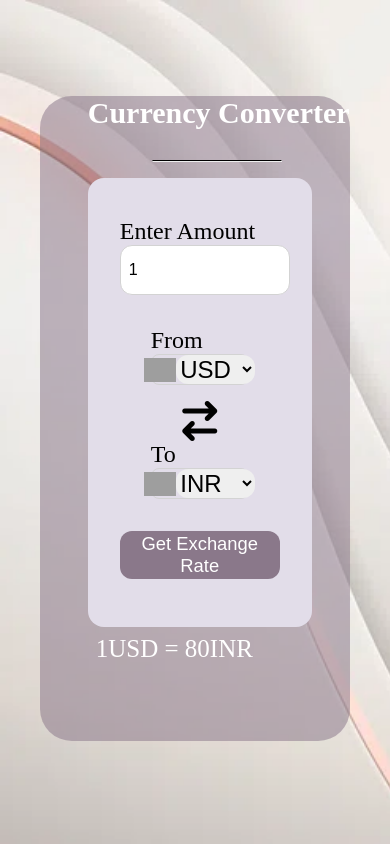
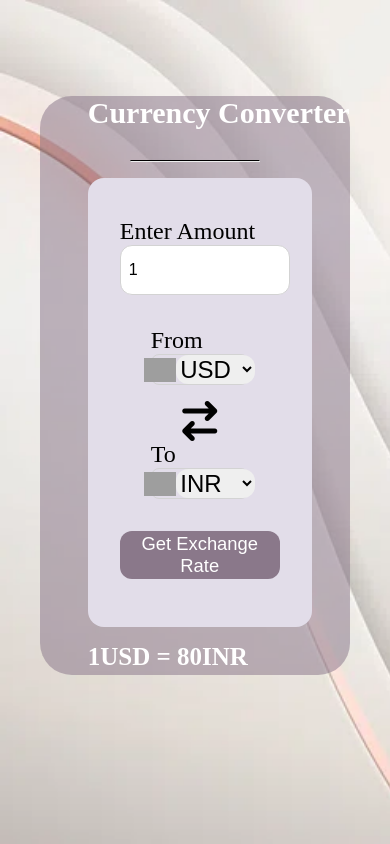
Before and after one commit to jayshreejatpr/Currency-converter, a plain HTML site: page index.html in a window 390 px wide. Drawn offline with Linux system fonts and the light colour scheme; no server answers; grey boxes are pictures that could not be loaded.

Commit message:
Add files via upload

```diff
--- a/style.css
+++ b/style.css
@@ -17,6 +17,7 @@
   .contain {
     background-color: #8a788a87;
     padding: 3rem;
+    padding-top: 0%;
     border-radius: 2rem;
     min-height: 65vh;
     width: 55vw;
@@ -25,18 +26,15 @@
   .heading {
     font-family: 'pacifico';
     color: #fff;
-    position: fixed;
-    top: 5rem;
     font-size: 3rem;
-    padding-top: 1rem;
-    margin-left: 14rem;
+    text-align: center;
   }
 
   hr {
     border-top: 1px solid black;
     width: 20vw;
-    margin: 2rem;
-    margin-left: 16rem;
+    margin: auto;
+    margin-bottom: 1rem;
   }
 
   .container {
@@ -101,11 +99,12 @@
   }
 
   .msg {
-    position: fixed;
     font-size: 3rem;
+    font-weight: bold;
     color: #fff;
-    font-family: 'Amiri', serif;
-    margin-left: 15rem;
+    text-align: center;
+    margin: auto;
+    margin-top: 1rem;
   }
 
   form button {
@@ -123,6 +122,7 @@
       justify-content: center;
       align-items: center;
     }
+
   .heading {
     position: absolute;
     font-size: 30px;
@@ -131,13 +131,18 @@
 
   hr {
 		width: 60%;
-    margin: 1rem;
-    margin-left: 4rem;
+    margin-top: 4rem;
 	}
+
+  .contain {
+    min-height: 7em;
+  }
 
   .container {
     width: 10rem;
     padding-top: 0.5rem;
+    margin-top: 1rem;
+    min-height: 5em;
   }
 
   .dropdown{
@@ -152,7 +157,5 @@
   .msg {
     position: absolute;
     font-size: 25px;
-    margin-left: 0.5rem;
-    margin-top: 0.5rem;
   }
   }
```
